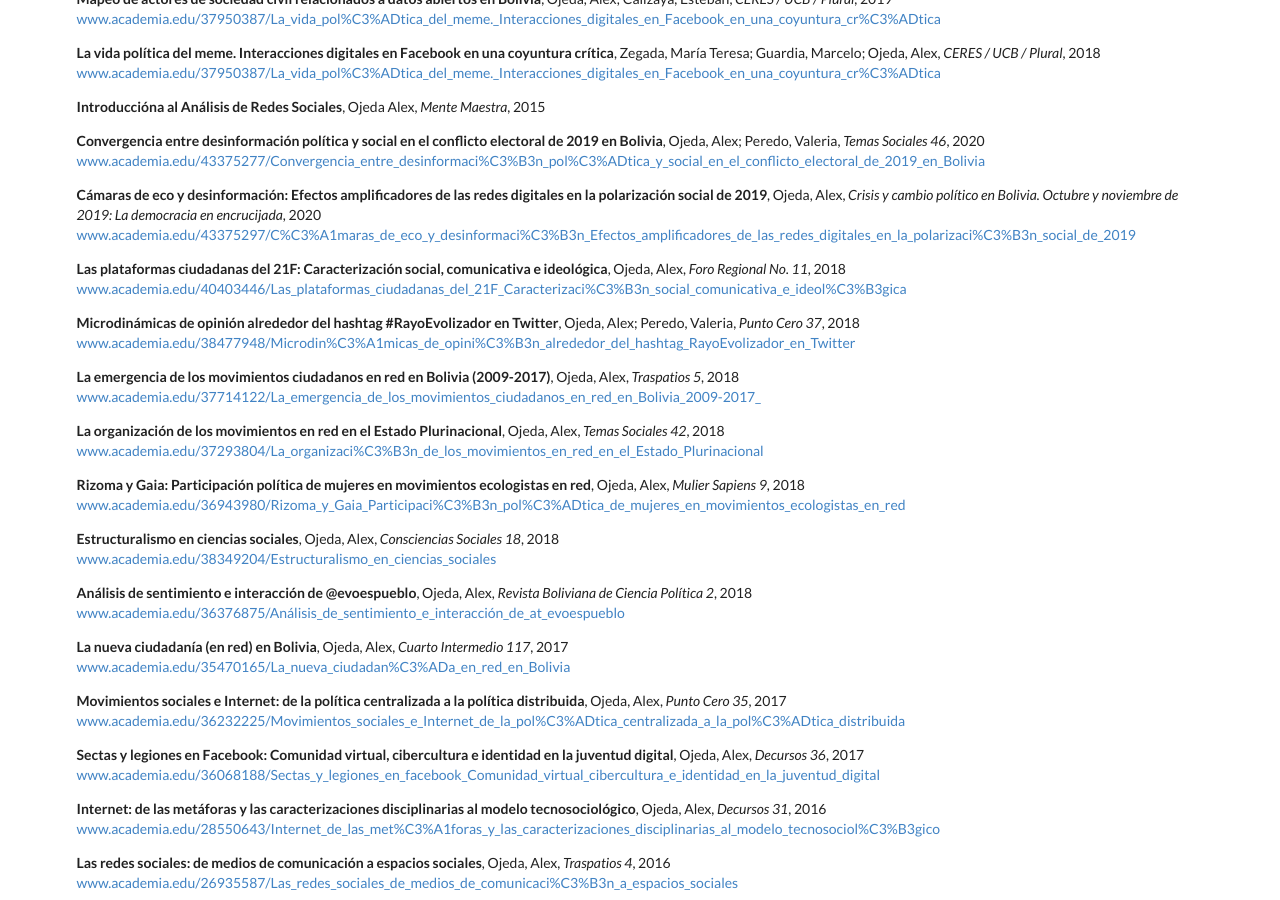
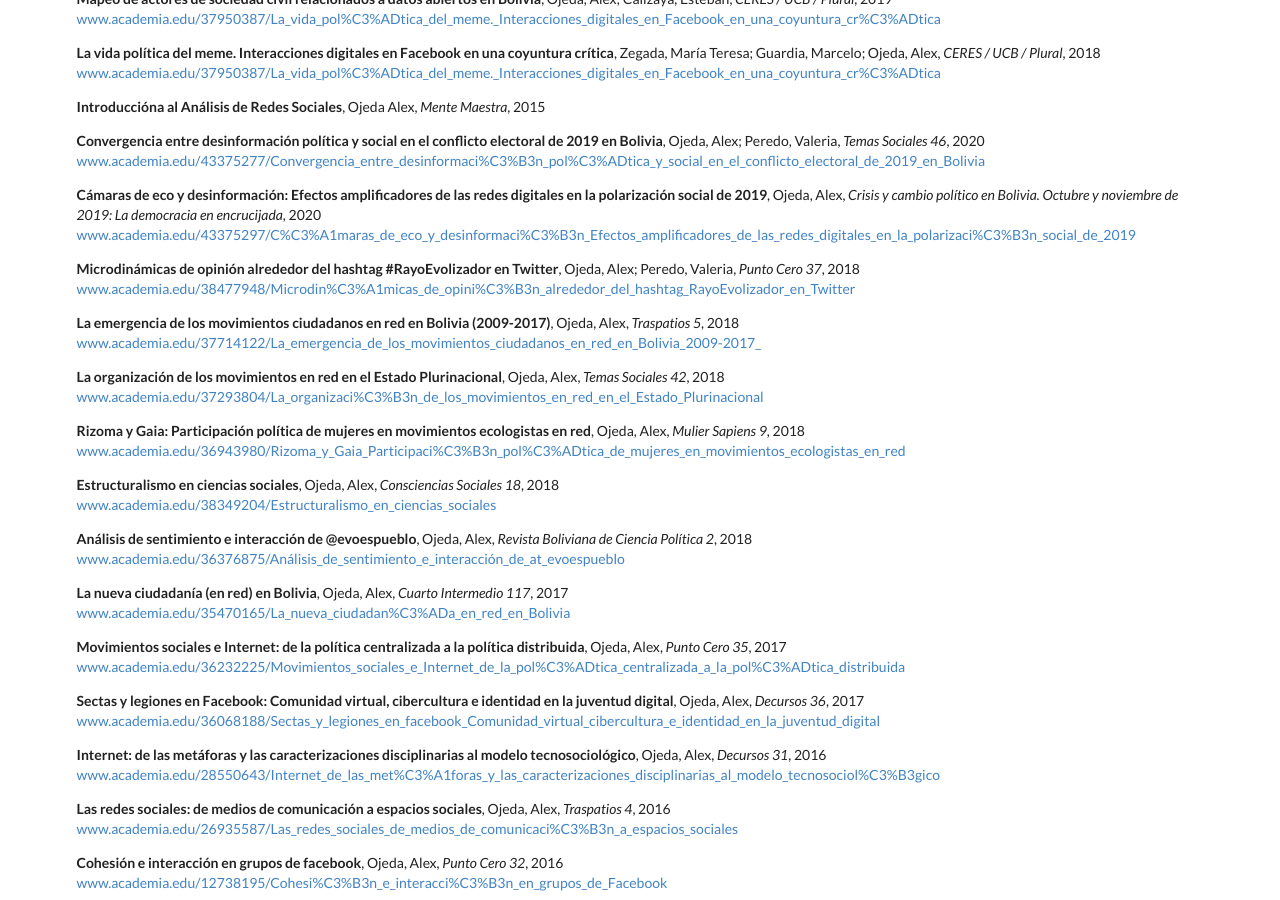
Before and after one commit to alex-roc/alex-roc.github.io, a Jekyll site: the page built from bio/index.html, in a window 1280 px wide and 900 px high, scrolled down 1396 px. Built offline with Jekyll 4.4.1, drawn with Linux system fonts in a browser that asks for light colours.

Commit message:
Update bio.json

```diff
--- a/_data/bio.json
+++ b/_data/bio.json
@@ -342,15 +342,6 @@
         "summary": ""
         },
       {
-        "name": "Las plataformas ciudadanas del 21F: Caracterización social, comunicativa e ideológica",
-        "type": "journal",
-        "author": "Ojeda, Alex",
-        "publisher": "Foro Regional No. 11",
-        "releaseDate": "2018",
-        "website": "https://www.academia.edu/40403446/Las_plataformas_ciudadanas_del_21F_Caracterizaci%C3%B3n_social_comunicativa_e_ideol%C3%B3gica",
-        "summary": ""
-        },
-      {
         "name": "Microdinámicas de opinión alrededor del hashtag #RayoEvolizador en Twitter",
         "type": "journal",
         "author": "Ojeda, Alex; Peredo, Valeria",
```
